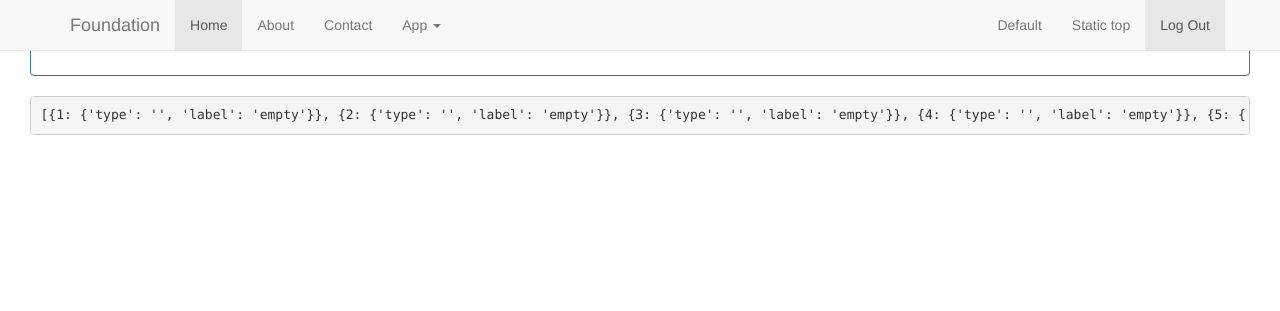
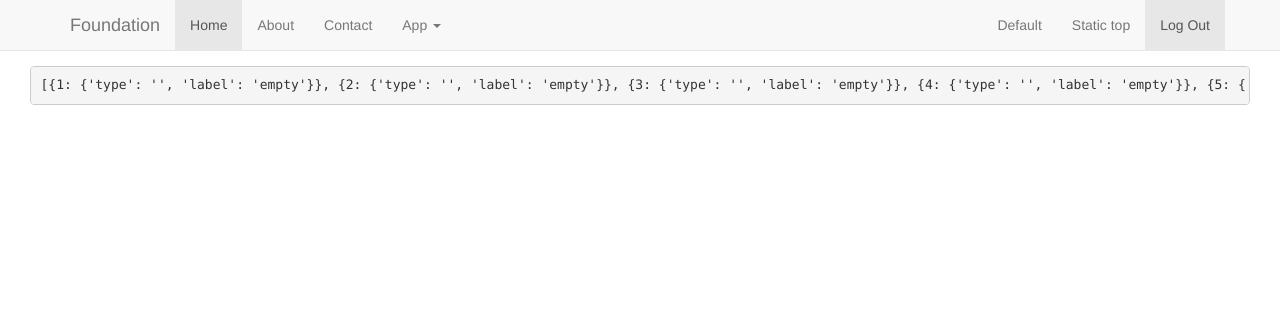
Before and after one commit to Jaredn/datacenter, a Django app: page /racklayout/rack/1 in a window 1280 px wide. Shown: the top 311 px of the page. Run offline with Django 3.2, Linux system fonts and the light colour scheme; data comes from the database, SQL or seed files in the repository; some libraries are stand-ins or nearby versions.

Commit message:
one more little update

```diff
--- a/racklayout/templates/racklayout/rack.html
+++ b/racklayout/templates/racklayout/rack.html
@@ -37,7 +37,7 @@
                 {% endif %}
             </h3>
         </div>
-        <div class="panel-body">
+        <div class="panel-body" style="padding-top: 0.0em; padding-bottom: 0.0em">
            {% for row in listunits %}
             {% for unit, item in row.iteritems %}
                     {% if item.label != 'filled' and item.label != 'empty' and item.label != 'last'%}
```
